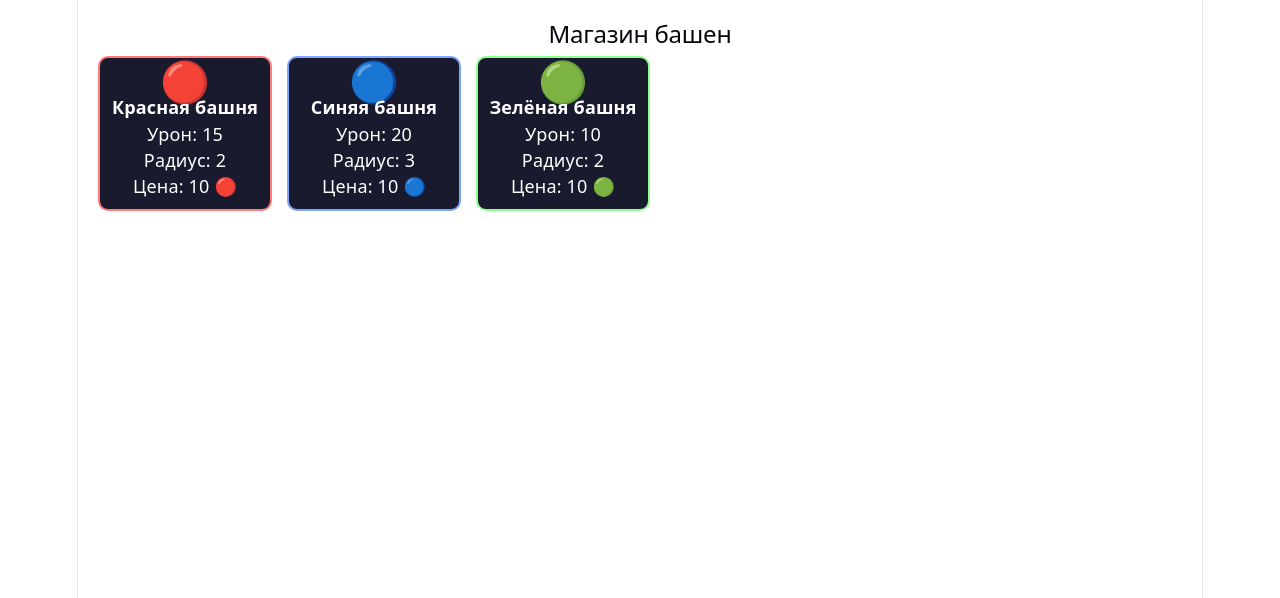
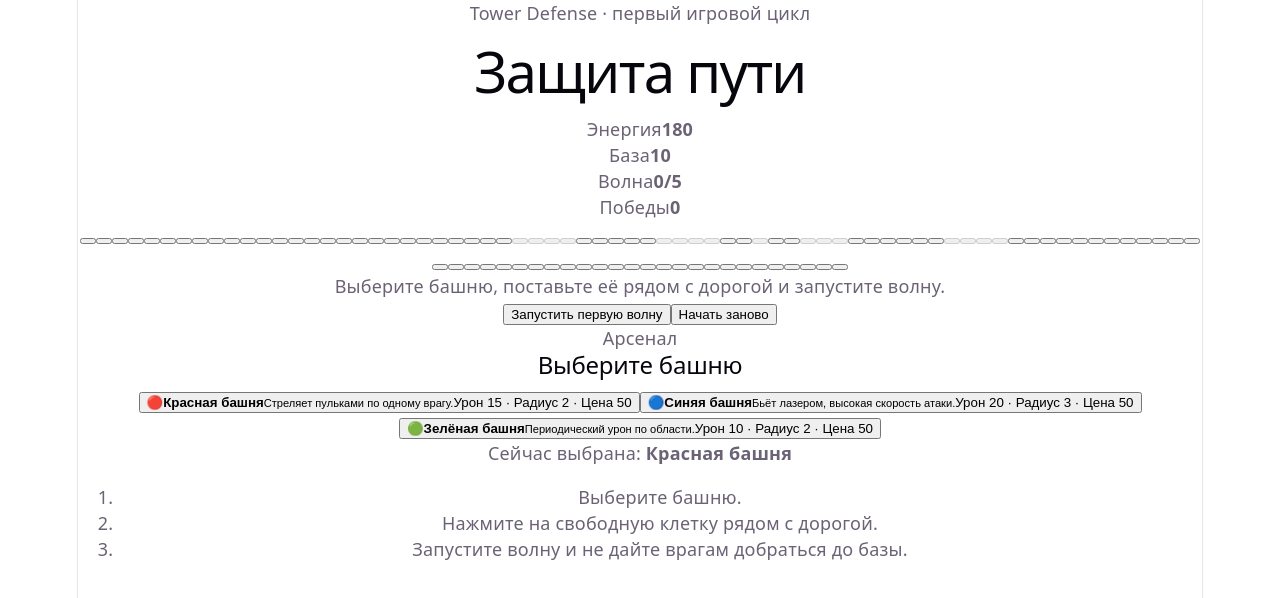
Before and after one commit to sunpole/tower_defense, a React (Vite) app: page / in a window 1280 px wide. Shown: the top 598 px of the page. Built offline with nearby package versions, Linux system fonts and the light colour scheme.

Commit message:
Подключить игровой экран

```diff
--- a/src/App.tsx
+++ b/src/App.tsx
@@ -1,12 +1,8 @@
-import { Shop } from './components/Shop';
+import { Battle } from './components/Battle';
 import './App.css';
 
 function App() {
-  return (
-    <div className="App">
-      <Shop />
-    </div>
-  );
+  return <Battle />;
 }
 
 export default App;
```
